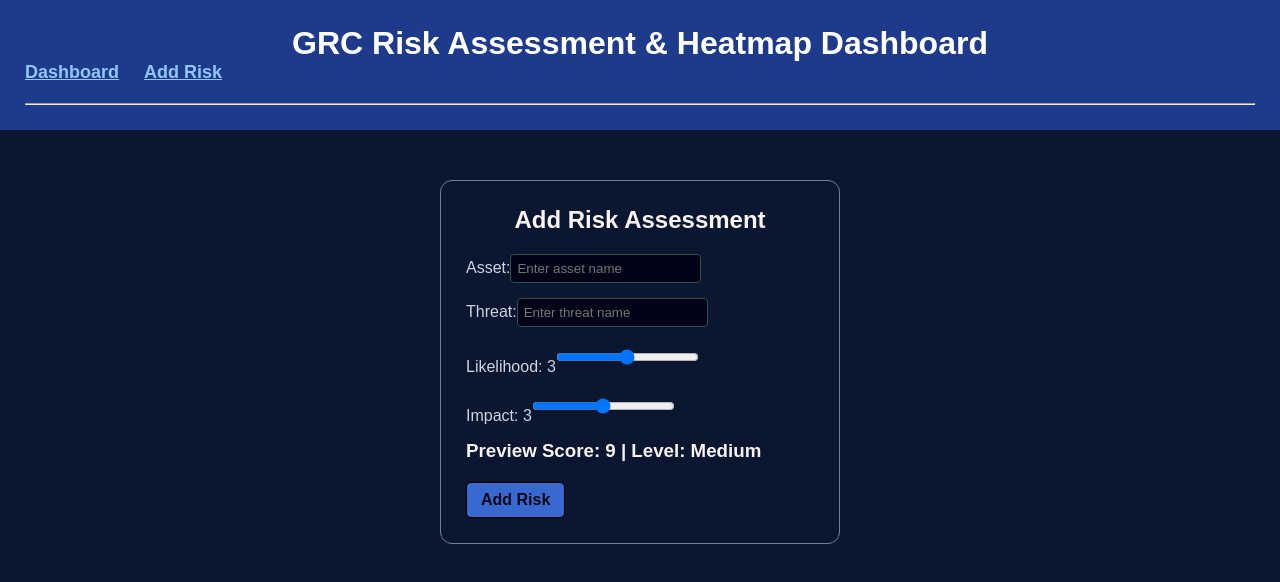
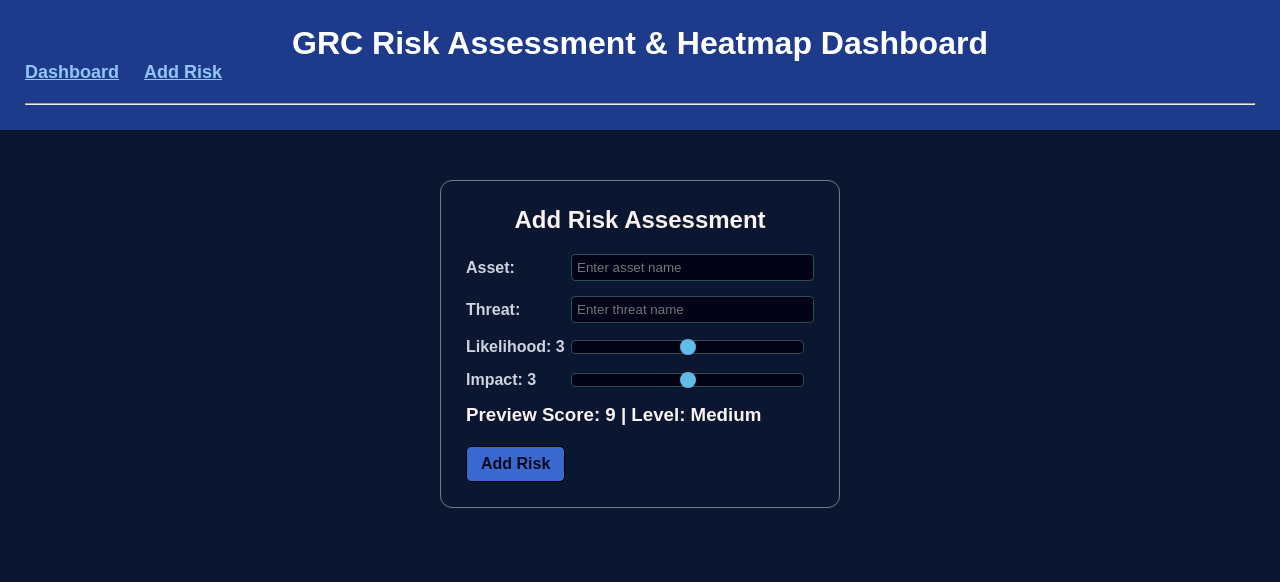
Before and after one commit to AhanaRIG/grc-filter-task-ahanamallik, a React app in the folder frontend/: page /add-risk in a window 1280 px wide. Shown: the top 582 px of the page. Built offline with nearby package versions, Linux system fonts and the light colour scheme; the HTML template or start-up script is replaced by a standard one.

Commit message:
feat: Improved the input slider styling

```diff
--- a/frontend/src/index.css
+++ b/frontend/src/index.css
@@ -3,155 +3,168 @@
     color: #93c5fd
 } */
 
-*{
-    margin:0;
-    padding:0;
+* {
+  margin: 0;
+  padding: 0;
   box-sizing: border-box;
 }
 
-body{
+body {
   background-color: #0b1630;
-    color:#ccd4df;
-    font-family:Arial, Helvetica, sans-serif;
-
+  color: #ccd4df;
+  font-family: Arial, Helvetica, sans-serif;
 }
 
-table{
-    width:100%;
+table {
+  width: 100%;
   border-collapse: collapse;
-    margin-top:20px;
+  margin-top: 20px;
 }
 
-th,td{
-    padding:10px;
+th,
+td {
+  padding: 10px;
   text-align: center;
   border-bottom: 1px solid white;
 }
 
-th{
+th {
   background-color: #2c3b52;
 }
 
-h2,h3,h4{
+h2,
+h3,
+h4 {
   margin-bottom: 10px;
   color: rgb(249, 243, 243);
 }
 
-select,input{
-    padding:6px;
-    border-radius:4px;
+select,
+input {
+  padding: 6px;
+  border-radius: 4px;
   border: 1px solid darkslategray;
   background-color: rgb(3, 3, 23);
-    color:white;
+  color: white;
 }
 
-
-button{
+button {
   padding: 8px 14px;
   background-color: #3969cf;
   border: 1px solid black;
   border-radius: 5px;
   cursor: pointer;
-    color:rgb(8, 8, 28);
+  color: rgb(8, 8, 28);
   font-weight: bolder;
   font-size: medium;
-
 }
 
-button:hover{
-    background-color:rgb(101, 101, 199);
+button:hover {
+  background-color: rgb(101, 101, 199);
 }
 
-.riskFormContainer{
-    display:flex;
+.riskFormContainer {
+  display: flex;
   justify-content: center;
   align-items: center;
-    margin-top:50px ;
-
+  margin-top: 50px;
 }
-.riskForm{
+.riskForm {
   width: 400px;
   border: 1px solid slategrey;
-    padding:25px;
+  padding: 25px;
   border-radius: 12px;
 }
 
-.riskForm div{
+.riskForm div {
   margin-bottom: 15px;
 }
 
-.riskForm h2{
+.riskForm h2 {
   text-align: center;
   margin-bottom: 20px;
 }
 
-.formRow{
+.formInput {
   display: flex;
   align-items: center;
   /* margin-bottom: 15px; */
 }
 
-.formRow label{
+.formInput label {
   width: 105px;
   font-weight: 600;
 }
 
-.formRow input[type="text"]{
-    flex:1;
+.formInput input[type="text"] {
+  flex: 1;
   padding: 5px;
 }
 
-.formRow input[type="range"]{
-    flex:1;
+.formInput input[type="range"] {
+  flex: 1;
   margin-right: 10px;
+  height: 5px;
+  -webkit-appearance: none;
+  appearance: none;
 }
 
-.buttonContainer{
+input[type="range"]::-webkit-slider-thumb {
+  -webkit-appearance: none;
+  width: 16px;
+  height: 16px;
+  background-color: rgb(99, 188, 232);
+  border-radius: 50%;
+  cursor: pointer;
+}
+
+input[type="range"]::-moz-range-thumb {
+  width: 16px;
+  height: 16px;
+  background-color: rgb(99, 188, 232);
+  border-radius: 50%;
+  cursor: pointer;
+}
+
+.buttonContainer {
   display: flex;
   justify-content: center;
   margin-top: 20px;
 }
 
-.heatmapContainer{
+.heatmapContainer {
   display: flex;
   align-items: center;
-    justify-content: center
+  justify-content: center;
 }
-.heatmapContainer td{
-    width:50px;
-    height:50px;
+.heatmapContainer td {
+  width: 50px;
+  height: 50px;
   font-weight: bold;
 }
-/*
 
-.heatmapContainer td {
-  width: 45px;
-  height: 45px;
-  font-weight: bold;
-  border: 1px solid #cbd5e1;
-} */
-.statCard{
-    border:1px solid;
+.statCard {
+  border: 1px solid;
   border-radius: 6px;
-    padding:14px;
+  padding: 14px;
 }
 
-.levelColor{
+.levelColor {
   padding: 3px 8px;
   border-radius: 4px;
   font-size: 13px;
-    color:black;
+  color: black;
   font-weight: bolder;
 }
 .levelColor.low {
-    background-color:#00FF00;
+  background-color: #00ff00;
 }
-.levelColor.medium{
-    background-color: #FFFF00;
+.levelColor.medium {
+  background-color: #ffff00;
 }
-.levelColor.high{
-    background-color: #FFA500;
+.levelColor.high {
+  background-color: #ffa500;
 }
-.levelColor.critical{
-    background-color: #FF0000;
+.levelColor.critical {
+  background-color: #ff0000;
 }
```
Lines whose indentation alone changed are shown as unchanged.
